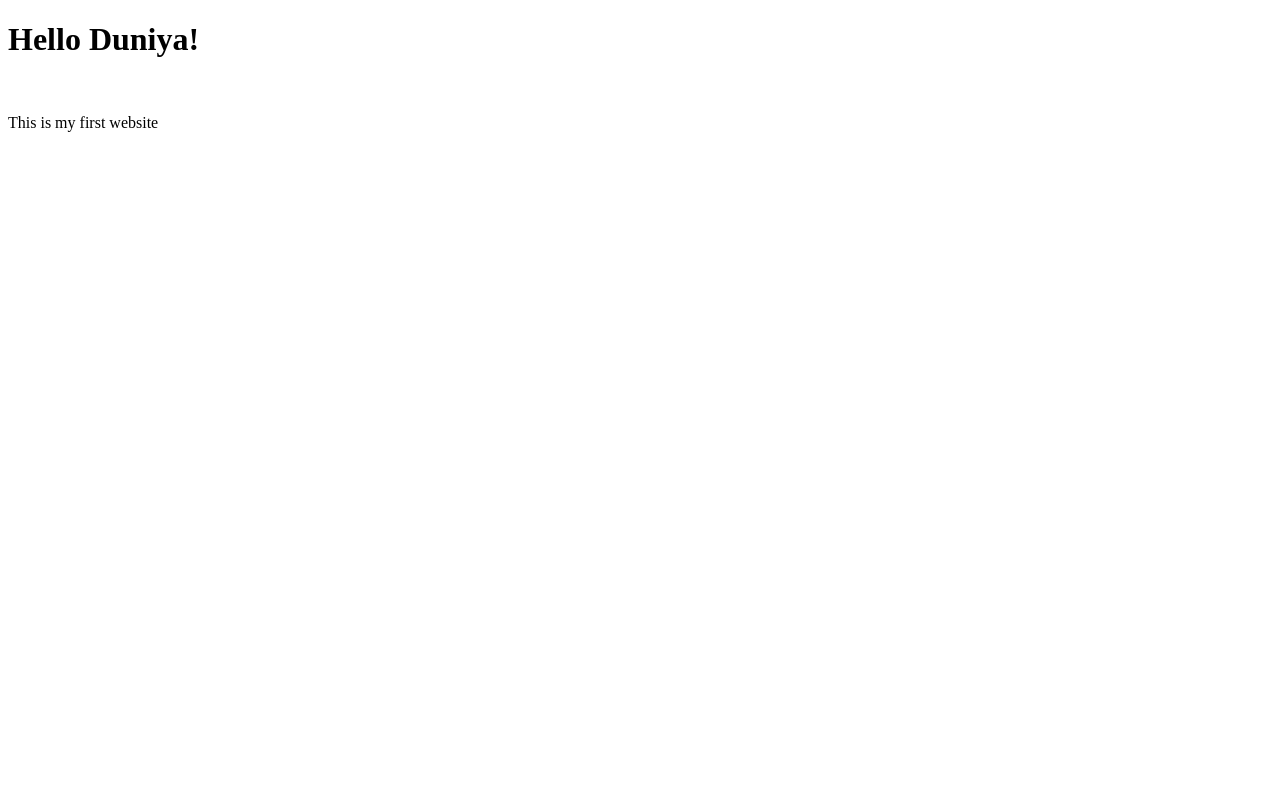
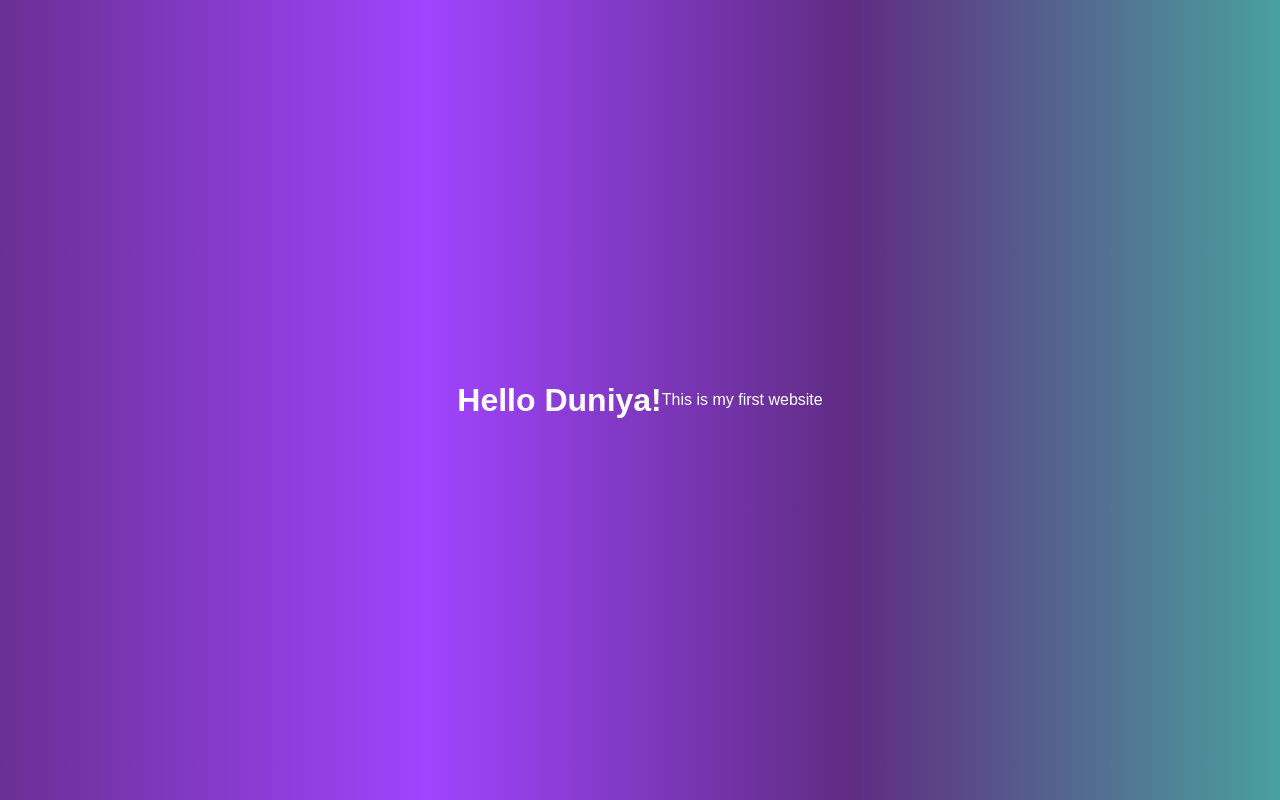
Before and after one commit to ManishKumar081/practiceNew, a plain HTML site: page index.html in a window 1280 px wide. Drawn offline with Linux system fonts and the light colour scheme.

Commit message:
Adding design to the website

```diff
--- a/index.html
+++ b/index.html
@@ -3,6 +3,7 @@
 <head>
     <meta charset="UTF-8">
     <meta name="viewport" content="width=device-width, initial-scale=1.0">
+    <link rel="stylesheet" href="./style.css">
     <title>Document</title>
 </head>
 <body>
--- /dev/null
+++ b/style.css
@@ -0,0 +1,16 @@
+body {
+    background: linear-gradient(to right, #6a3093, #a044ff, #5f2c82, #49a09d);
+    font-family: Arial, sans-serif;
+    color: white;
+    margin: 0;
+    padding: 0;
+    display: flex;
+    justify-content: center;
+    align-items: center;
+    height: 100vh;
+}
+
+h1 {
+    font-size: 2em;
+    text-align: center;
+}
```
